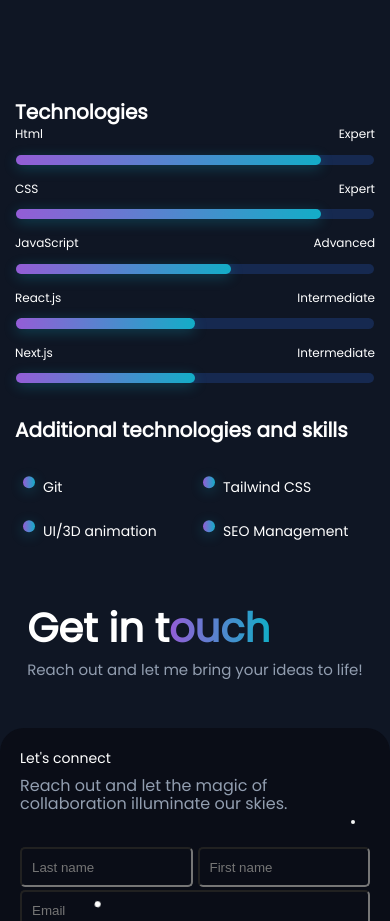
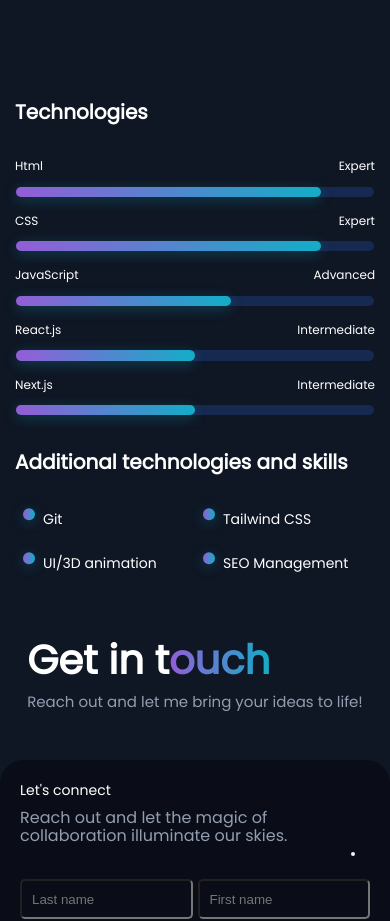
Before and after one commit to Gideonthegre8t/gideon-portfolio, a React (Create React App) app: page / in a window 390 px wide. Shown: the part 4400-5321 px from the top of the page. Built offline with nearby package versions, Linux system fonts and the light colour scheme.

Commit message:
website upgrade

```diff
--- a/src/index.css
+++ b/src/index.css
@@ -870,9 +870,6 @@ height: 38px;
     display: block;
   }
 
-  .stack {
-    margin-top: -2em;
-  }
 
   .skills {
     margin-top: 1em;
```
